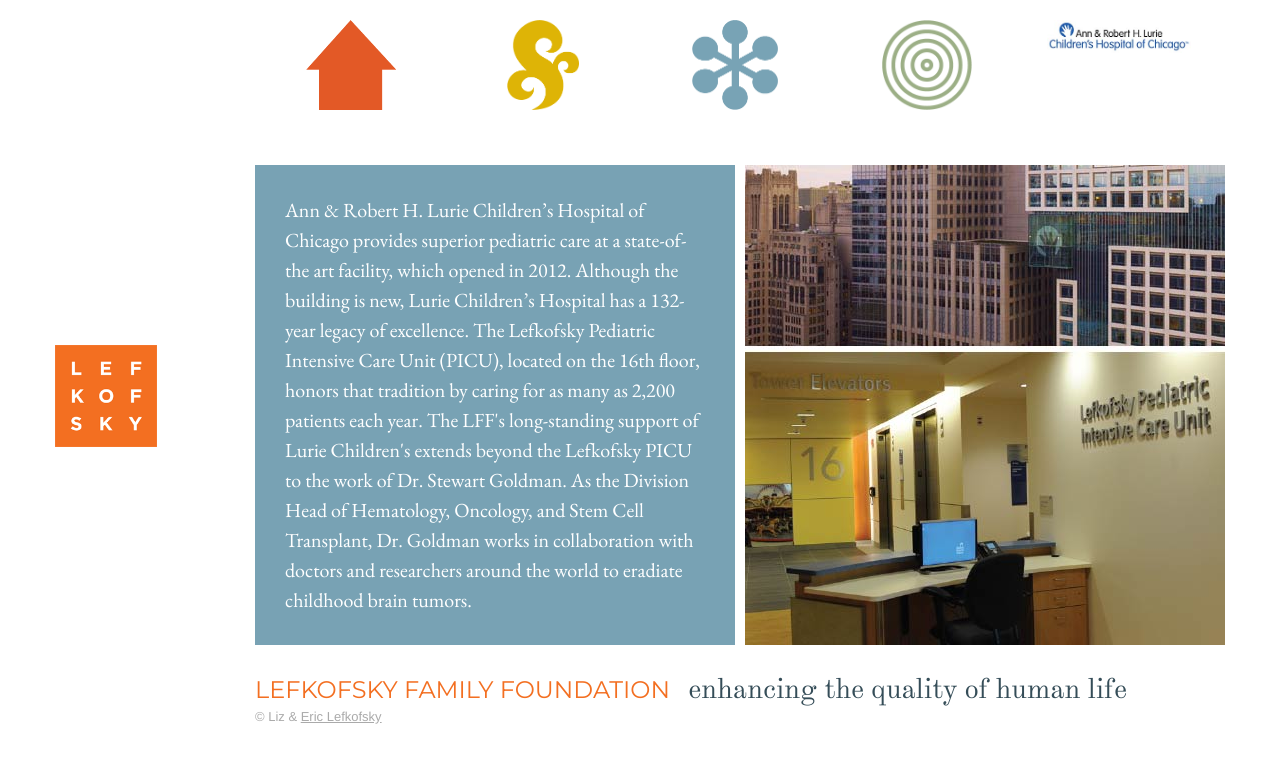
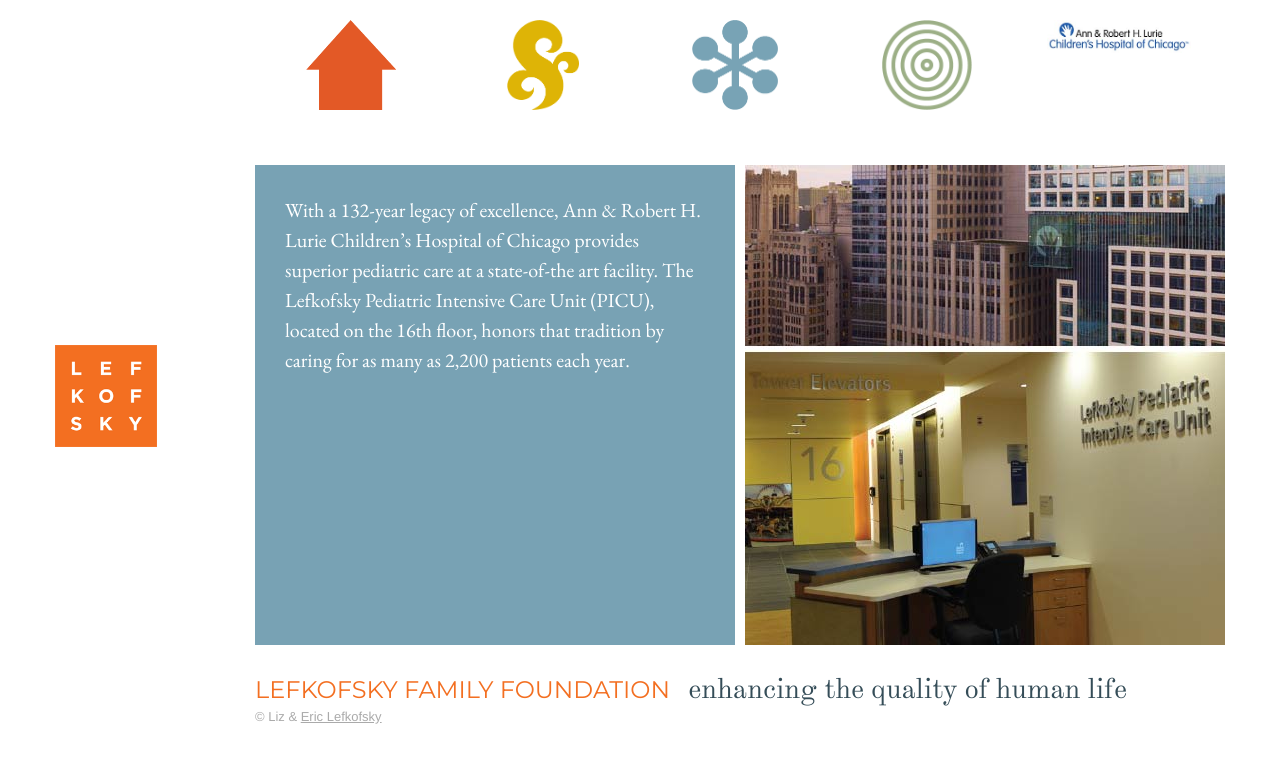
Before and after one commit to arjunvenkat/lefkofsky-jekyll, a Jekyll site: the page built from medical/childrens-memorial-hospital/index.html, in a window 1280 px wide. Shown: the top 763 px of the page. Built offline with Jekyll 4.4.1, drawn with Linux system fonts in a browser that asks for light colours; some web fonts are replaced.

Commit message:
updates childrens memorial copy

```diff
--- a/medical/childrens-memorial-hospital/index.html
+++ b/medical/childrens-memorial-hospital/index.html
@@ -6,7 +6,7 @@
 link: "https://www.luriechildrens.org/en-us/Pages/index.aspx"
 thumb: "/img/medical/thumbs/childrens-memorial-hospital.jpg"
 image: "/img/medical/childrens-memorial-hospital.jpg"
-desc: "Ann & Robert H. Lurie Children’s Hospital of Chicago provides superior pediatric care at a state-of-the art facility, which opened in 2012. Although the building is new, Lurie Children’s Hospital has a 132-year legacy of excellence.  The Lefkofsky Pediatric Intensive Care Unit (PICU), located on the 16th floor, honors that tradition by caring for as many as 2,200 patients each year.  The LFF's long-standing support of Lurie Children's extends beyond the Lefkofsky PICU to the work of Dr. Stewart Goldman.  As the Division Head of Hematology, Oncology, and Stem Cell Transplant, Dr. Goldman works in collaboration with doctors and researchers around the world to eradiate childhood brain tumors."
+desc: "With a 132-year legacy of excellence, Ann & Robert H. Lurie Children’s Hospital of Chicago provides superior pediatric care at a state-of-the art facility. The Lefkofsky Pediatric Intensive Care Unit (PICU), located on the 16th floor, honors that tradition by caring for as many as 2,200 patients each year."
 ---
 
 <div id="overlay" class="clearfix show update">
```
